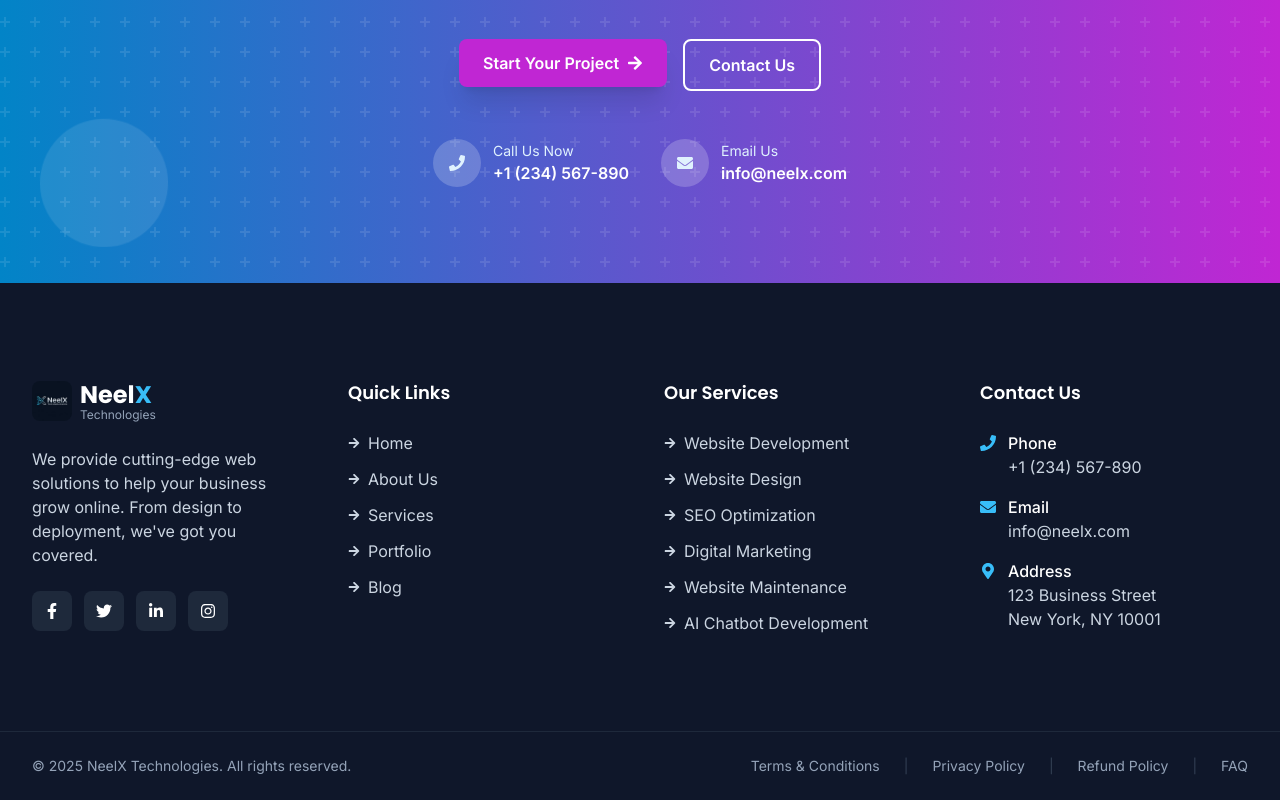
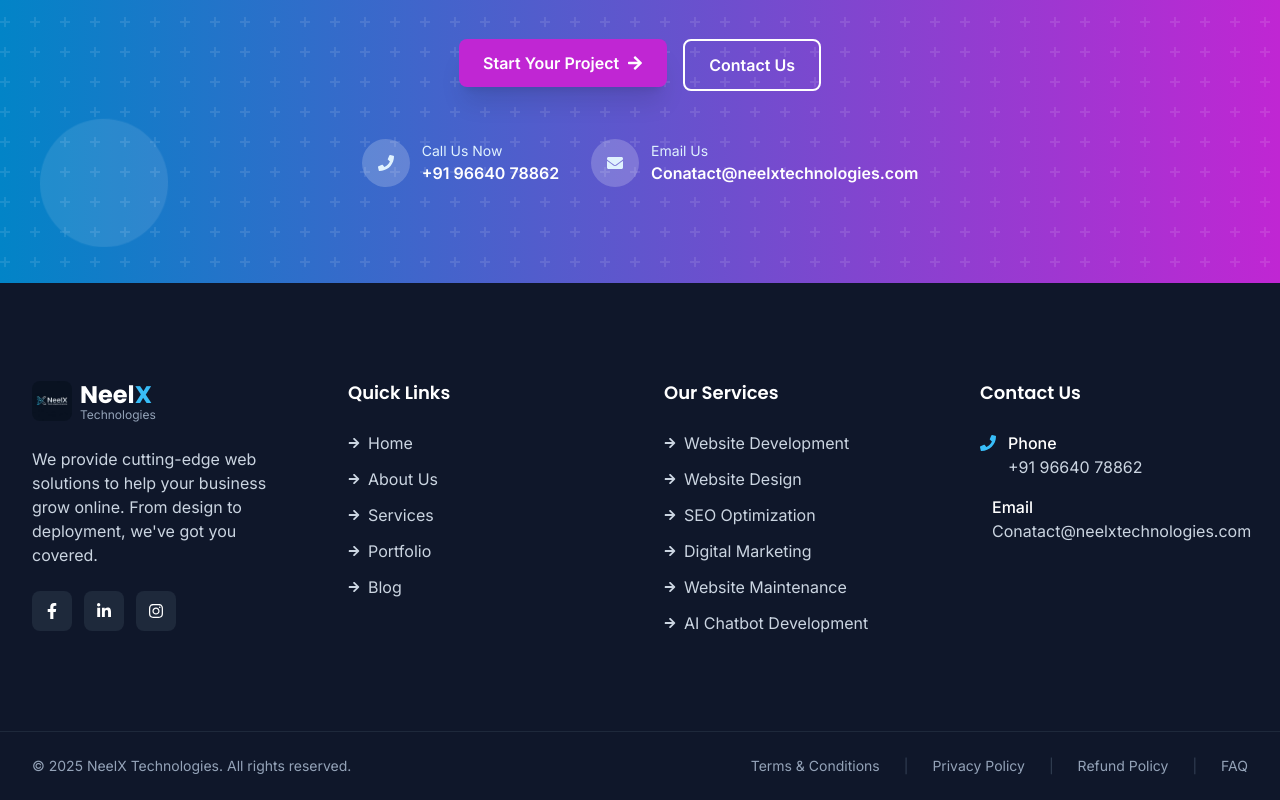
Before and after one commit to NeelX-Technologies/NeelXweb, a React (Vite) app: page / in a window 1280 px wide. Shown: the part 6112-6912 px from the top of the page. Built offline with nearby package versions, Linux system fonts and the light colour scheme.

Commit message:
phone and email is added

```diff
--- a/src/components/home/CallToAction.jsx
+++ b/src/components/home/CallToAction.jsx
@@ -105,7 +105,7 @@
             className="flex flex-wrap justify-center gap-8 text-primary-100 dark:text-primary-200"
           >
             <a
-              href="tel:+1234567890"
+              href="tel:+919664078862"
               className="flex items-center gap-3 hover:text-white transition-colors group"
             >
               <div className="w-12 h-12 bg-white bg-opacity-20 rounded-full flex items-center justify-center group-hover:bg-opacity-30 transition-all">
@@ -113,11 +113,11 @@
               </div>
               <div className="text-left">
                 <p className="text-sm">Call Us Now</p>
-                <p className="font-semibold text-white">+1 (234) 567-890</p>
+                <p className="font-semibold text-white">+91 96640 78862</p>
               </div>
             </a>
             <a
-              href="mailto:info@neelx.com"
+              href="mailto:Conatact@neelxtechnologies.com"
               className="flex items-center gap-3 hover:text-white transition-colors group"
             >
               <div className="w-12 h-12 bg-white bg-opacity-20 rounded-full flex items-center justify-center group-hover:bg-opacity-30 transition-all">
@@ -125,7 +125,7 @@
               </div>
               <div className="text-left">
                 <p className="text-sm">Email Us</p>
-                <p className="font-semibold text-white">info@neelx.com</p>
+                <p className="font-semibold text-white">Conatact@neelxtechnologies.com</p>
               </div>
             </a>
           </motion.div>
--- a/src/components/layout/Footer.jsx
+++ b/src/components/layout/Footer.jsx
@@ -1,12 +1,10 @@
 import { Link } from 'react-router-dom';
 import {
   FaFacebookF,
-  FaTwitter,
   FaLinkedinIn,
   FaInstagram,
   FaPhone,
   FaEnvelope,
-  FaMapMarkerAlt,
   FaArrowRight
 } from 'react-icons/fa';
 
@@ -38,10 +36,9 @@
   ];
 
   const socialLinks = [
-    { icon: FaFacebookF, href: 'https://facebook.com', label: 'Facebook' },
-    { icon: FaTwitter, href: 'https://twitter.com', label: 'Twitter' },
-    { icon: FaLinkedinIn, href: 'https://linkedin.com', label: 'LinkedIn' },
-    { icon: FaInstagram, href: 'https://instagram.com', label: 'Instagram' },
+    { icon: FaFacebookF, href: 'https://www.facebook.com/share/1BnxZKtbbW/', label: 'Facebook' },
+    { icon: FaLinkedinIn, href: 'https://www.linkedin.com/company/neelxtechnologies/posts/?feedView=all', label: 'LinkedIn' },
+    { icon: FaInstagram, href: 'https://www.instagram.com/neelxtechnologies?utm_source=qr&igsh=bDRtem04dHNwNGp5', label: 'Instagram' },
   ];
 
   return (
@@ -128,34 +125,27 @@
             <ul className="space-y-4">
               <li>
                 <a
-                  href="tel:+1234567890"
+                  href="tel:+919664078862"
                   className="flex items-start gap-3 text-dark-300 hover:text-primary-400 transition-colors"
                 >
                   <FaPhone className="text-primary-400 mt-1" />
                   <div>
                     <p className="font-medium text-white">Phone</p>
-                    <p>+1 (234) 567-890</p>
+                    <p>+91 96640 78862</p>
                   </div>
                 </a>
               </li>
               <li>
                 <a
-                  href="mailto:info@neelx.com"
+                  href="mailto:Conatact@neelxtechnologies.com"
                   className="flex items-start gap-3 text-dark-300 hover:text-primary-400 transition-colors"
                 >
                   <FaEnvelope className="text-primary-400 mt-1" />
                   <div>
                     <p className="font-medium text-white">Email</p>
-                    <p>info@neelx.com</p>
+                    <p>Conatact@neelxtechnologies.com</p>
                   </div>
                 </a>
-              </li>
-              <li className="flex items-start gap-3 text-dark-300">
-                <FaMapMarkerAlt className="text-primary-400 mt-1" />
-                <div>
-                  <p className="font-medium text-white">Address</p>
-                  <p>123 Business Street<br />New York, NY 10001</p>
-                </div>
               </li>
             </ul>
           </div>
--- a/src/pages/Contact.jsx
+++ b/src/pages/Contact.jsx
@@ -135,8 +135,8 @@
                   </div>
                   <div>
                     <h4 className="font-semibold text-dark-900 mb-1">Phone</h4>
-                    <a href="tel:+1234567890" className="text-dark-600 hover:text-primary-600 transition-colors">
-                      +1 (234) 567-890
+                    <a href="tel:+919664078862" className="text-dark-600 hover:text-primary-600 transition-colors">
+                      +91 96640 78862
                     </a>
                   </div>
                 </div>
@@ -147,8 +147,8 @@
                   </div>
                   <div>
                     <h4 className="font-semibold text-dark-900 mb-1">Email</h4>
-                    <a href="mailto:info@neelx.com" className="text-dark-600 hover:text-primary-600 transition-colors">
-                      info@neelx.com
+                    <a href="mailto:Conatact@neelxtechnologies.com" className="text-dark-600 hover:text-primary-600 transition-colors">
+                      Conatact@neelxtechnologies.com
                     </a>
                   </div>
                 </div>
--- a/src/pages/FAQ.jsx
+++ b/src/pages/FAQ.jsx
@@ -76,7 +76,7 @@
                   Contact Support
                 </button>
               </a>
-              <a href="mailto:info@neelx.com">
+              <a href="mailto:Conatact@neelxtechnologies.com">
                 <button className="btn btn-outline-white btn-lg">
                   Email Us
                 </button>
```
